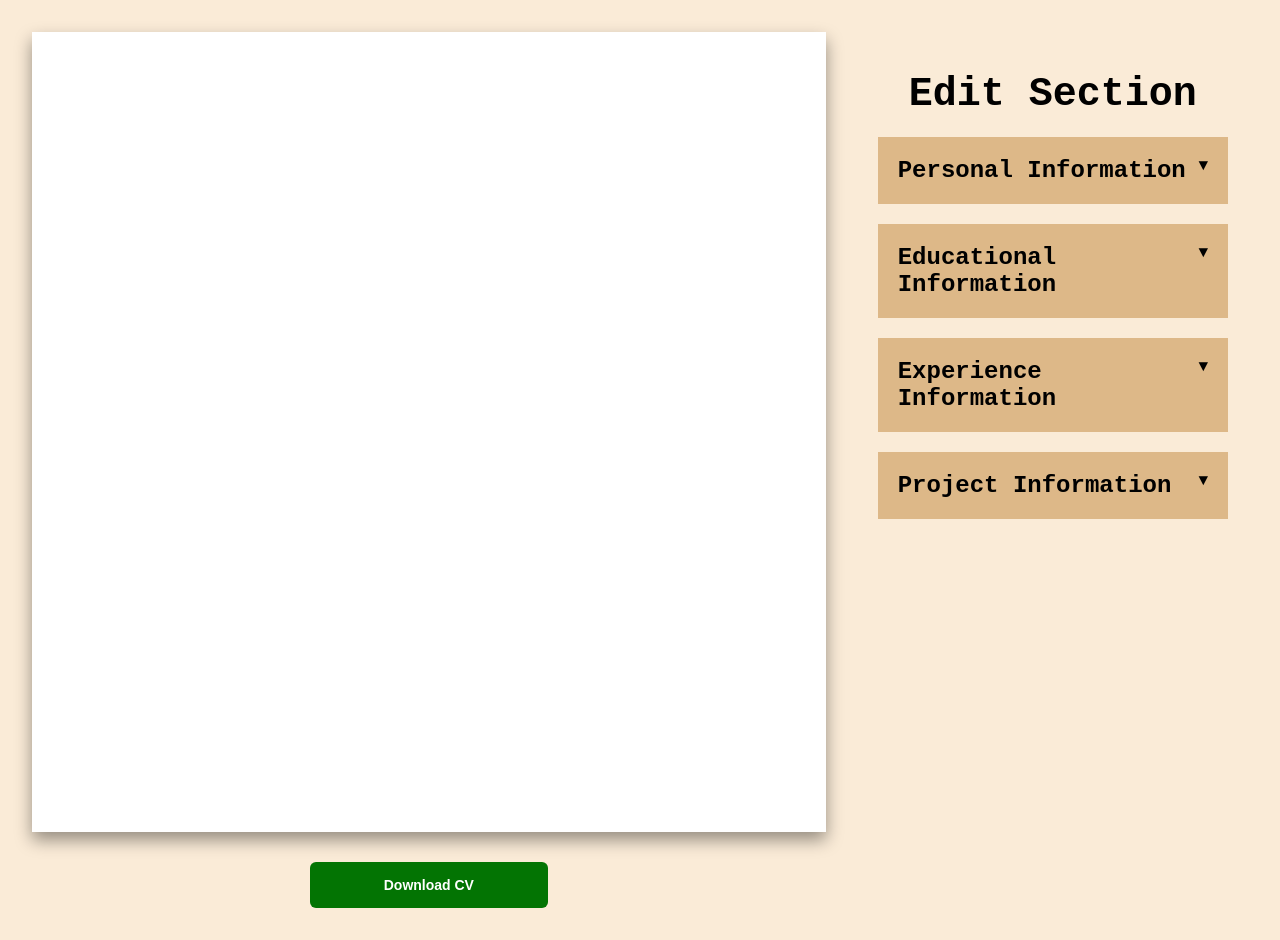
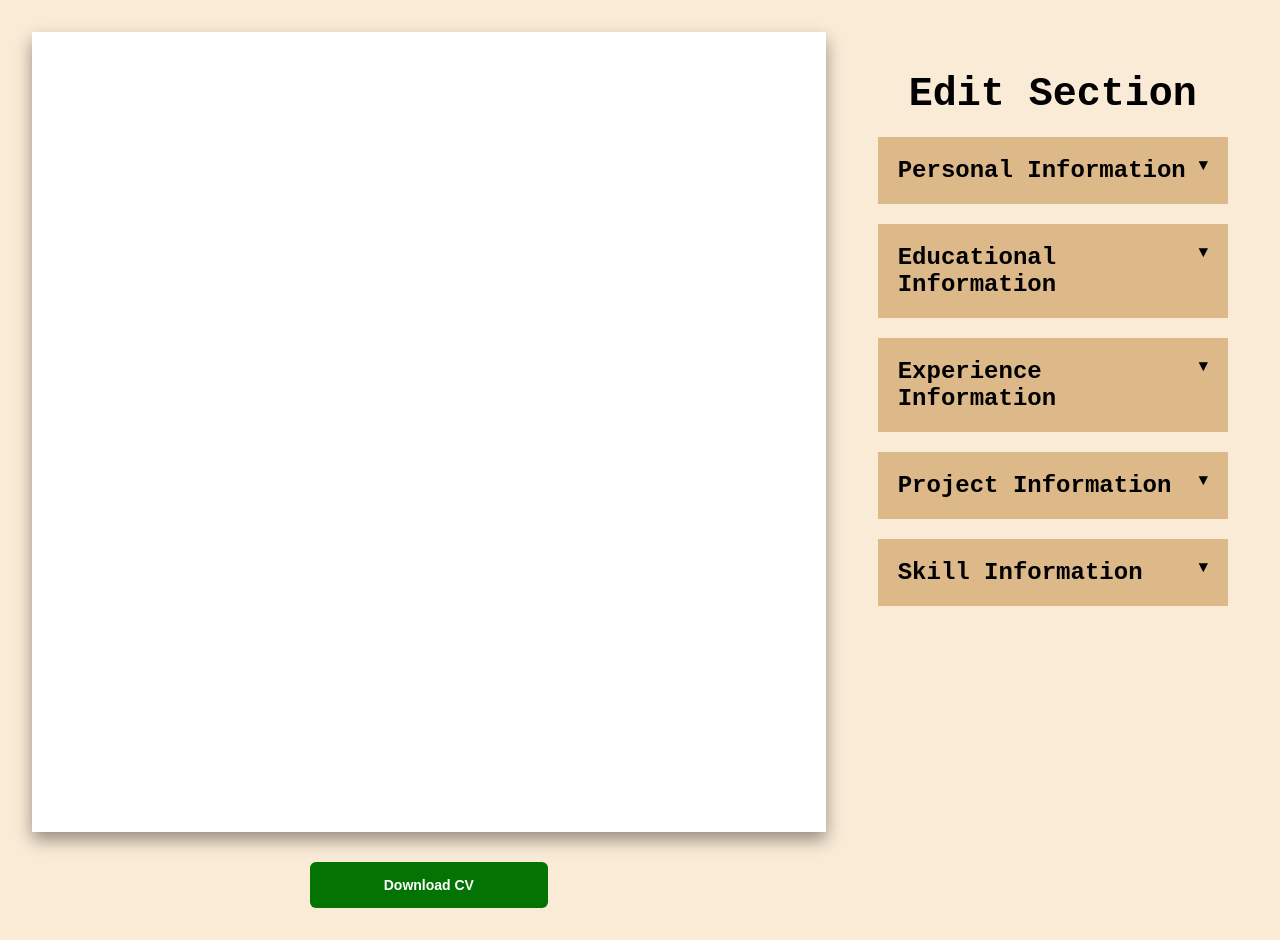
Before and after one commit to jk301/CV-creator-odin, a React (Vite) app: page / in a window 1280 px wide. Built offline with nearby package versions, Linux system fonts and the light colour scheme.

Commit message:
Added skill section to main-form

```diff
--- a/src/components/cv-form/main-form.jsx
+++ b/src/components/cv-form/main-form.jsx
@@ -5,6 +5,7 @@ import { PersonalSection } from "./personal-section.jsx"
 import { EducationSection } from "./education-section.jsx"
 import { ExperienceSection } from "./experience-section.jsx"
 import { ProjectSection } from "./project-section.jsx"
+import { SkillSection } from "./skill-section.jsx"
 
 export function MainForm ({ data, setData}) {
     const [openSection, setOpenSection] = useState([])
@@ -72,6 +73,18 @@ export function MainForm ({ data, setData}) {
 
             </div>
 
+            <div className="form-card">
+
+                <div className="form-card-header" onClick={() => toggleSection('skill')}>
+                    <h2>Skill Information</h2>
+                    <span>{openSection.includes('skill') ? '—' : '▼'}</span>
+                </div>
+                {openSection.includes('skill') && (
+                    <SkillSection skill={data.skill} setSkill={setData.setSkill} />
+                )}
+
+            </div>
+
         </div>
     )
 }
```
